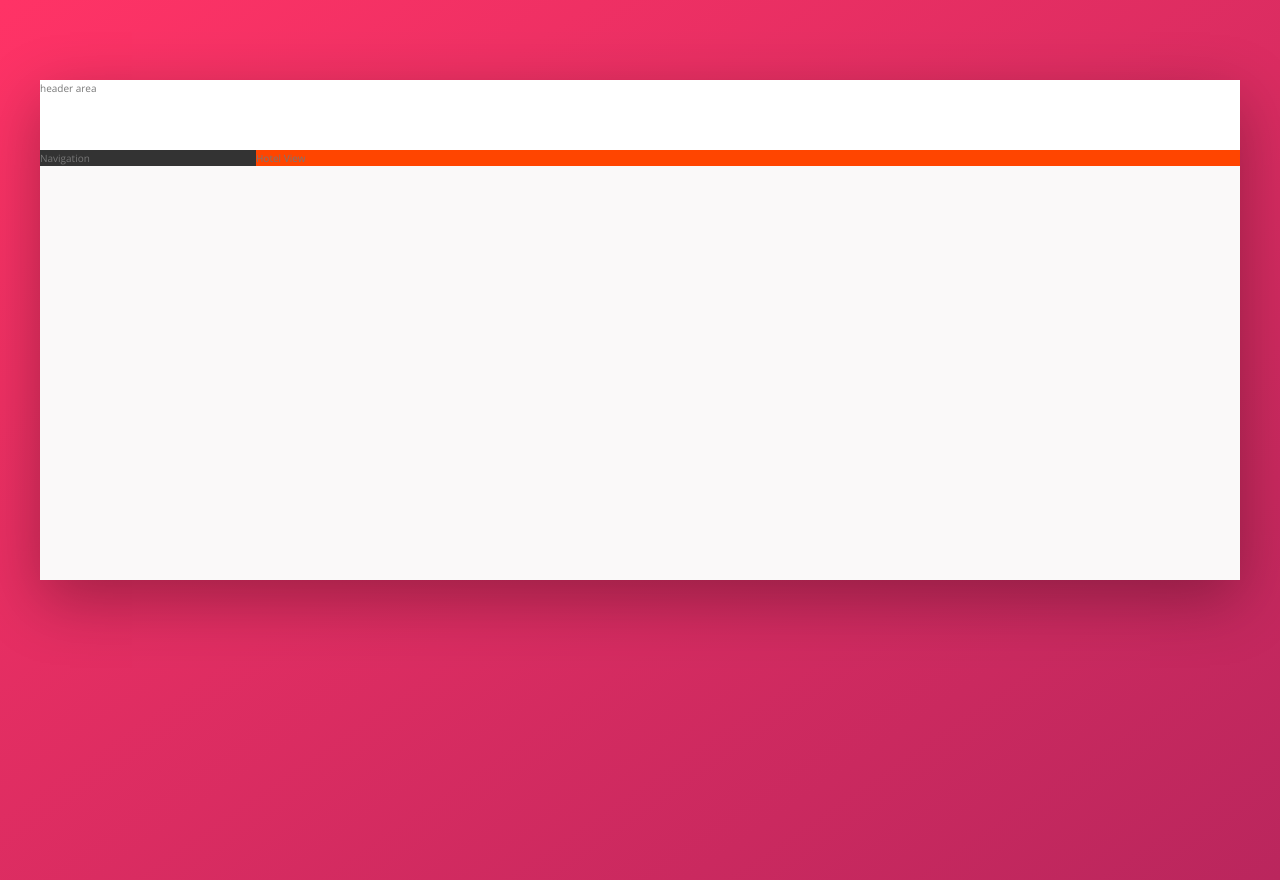
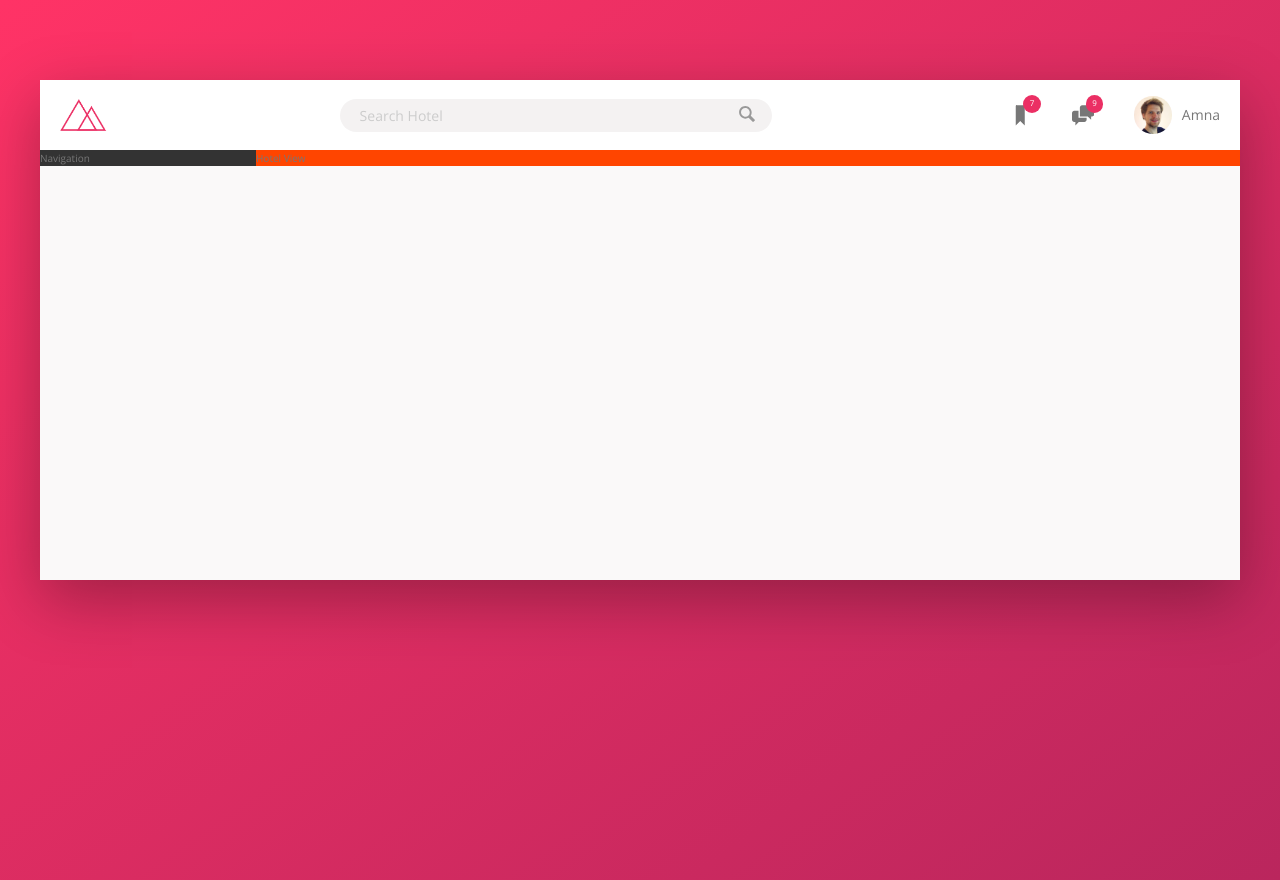
Before and after one commit to amnanaimat/responsiveDesgin, a website: page index.html in a window 1280 px wide. Drawn offline with nearby package versions, Linux system fonts and the light colour scheme.

Commit message:
added header of the page content and CSS for the header section

```diff
--- a/index.html
+++ b/index.html
@@ -13,7 +13,33 @@
     <body>
         <div class="container">
             <header class="header">
-                header area
+                <img src="img/logo.png" alt="" class="logo">
+                <form action="#" class="search">
+                    <input type="text" placeholder="Search Hotel"  class="search__input" >
+                    <button class="search__button">
+                        <svg class="search__icon">
+                            <use xlink:href="img/sprite.svg#icon-magnifying-glass"></use>
+                        </svg>
+                    </button>
+                </form>
+                <nav class="user-nav">
+                    <div class="user-nav__icon-box">
+                        <svg class="user-nav__icon">
+                            <use xlink:href="img/sprite.svg#icon-bookmark"></use>
+                        </svg>
+                        <span class="user-nav__notification">7</span>
+                    </div>
+                    <div class="user-nav__icon-box">
+                        <svg class="user-nav__icon">
+                            <use xlink:href="img/sprite.svg#icon-chat"></use>
+                        </svg>
+                        <span class="user-nav__notification">9</span>
+                    </div>
+                    <div class="user-nav__user">
+                        <img src="img/user.jpg" alt="" class="user-nav__user-photo">
+                        <span class="user-nav__user-name">Amna</span>
+                    </div>
+                </nav>
             </header>
             <div class="content">
                 <nav class="sidebar">
--- a/sass/_components.scss
+++ b/sass/_components.scss
@@ -0,0 +1,103 @@
+/////////////////////////////////////////////
+//LOGO
+.logo {
+  height: 3.25rem;
+  margin-left: 2rem;
+}
+/////////////////////////////////////////////
+//SEARCH
+.search {
+  flex: 0 0 40%;
+  display: flex;
+  justify-content: center;
+  align-items: center;
+  &__input {
+    font-family: inherit;
+    font-size: inherit;
+    color: inherit;
+    background-color: var(--color-grey-light-2);
+    border: none;
+    border-radius: 100px;
+    padding: 0.7rem 2rem;
+    width: 90%;
+    margin-right: -3.5rem;
+    transition: all 0.2s;
+    &:focus {
+      outline: none;
+      width: 100%;
+      background-color: var(--color-grey-light-3);
+    }
+    &::-webkit-input-placeholder {
+      font-weight: 100;
+      color: var(--color-grey-light-4);
+    }
+  }
+  &__input:focus + &__button {
+    background-color: var(--color-grey-light-3);
+  }
+
+  &__button {
+    border: none;
+    background-color: var(--color-grey-light-2);
+
+    &:focus {
+      outline: none;
+    }
+    &:active {
+      transform: translateY(2px);
+    }
+  }
+  &__icon {
+    height: 2rem;
+    width: 2rem;
+    fill: var(--color-grey-dark-3);
+  }
+}
+
+/////////////////////////////////////////////
+//USER NAVIGATION
+.user-nav {
+  align-self: stretch;
+  display: flex;
+  align-items: center;
+
+  & > * {
+    padding: 0 2rem;
+    cursor: pointer;
+    height: 100%;
+    display: flex;
+    align-items: center;
+    &:hover {
+      background-color: var(--color-grey-light-2);
+    }
+  }
+  &__icon {
+    height: 2.25rem;
+    width: 2.25rem;
+    fill: var(--color-grey-dark-2);
+  }
+  &__icon-box {
+    position: relative;
+  }
+
+  &__notification {
+    font-size: 0.8rem;
+    height: 1.75rem;
+    width: 1.75rem;
+    border-radius: 100px;
+    background-color: var(--color-primary);
+    color: #fff;
+    position: absolute;
+    top: 1.5rem;
+    right: 1.1rem;
+    display: flex;
+    justify-content: center;
+    align-items: center;
+  }
+
+  &__user-photo {
+    height: 3.75rem;
+    border-radius: 50%;
+    margin-right: 1rem;
+  }
+}
--- a/sass/_layout.scss
+++ b/sass/_layout.scss
@@ -8,9 +8,13 @@
   min-height: 50rem;
 }
 .header {
+  font-size: 1.4rem;
   background-color: #fff;
   height: 7rem;
   border-bottom: var(--color-grey-light-2);
+  display: flex;
+  justify-content: space-between;
+  align-items: center;
 }
 .content {
   display: flex;
```
Also changed, not shown: css/style.css.
